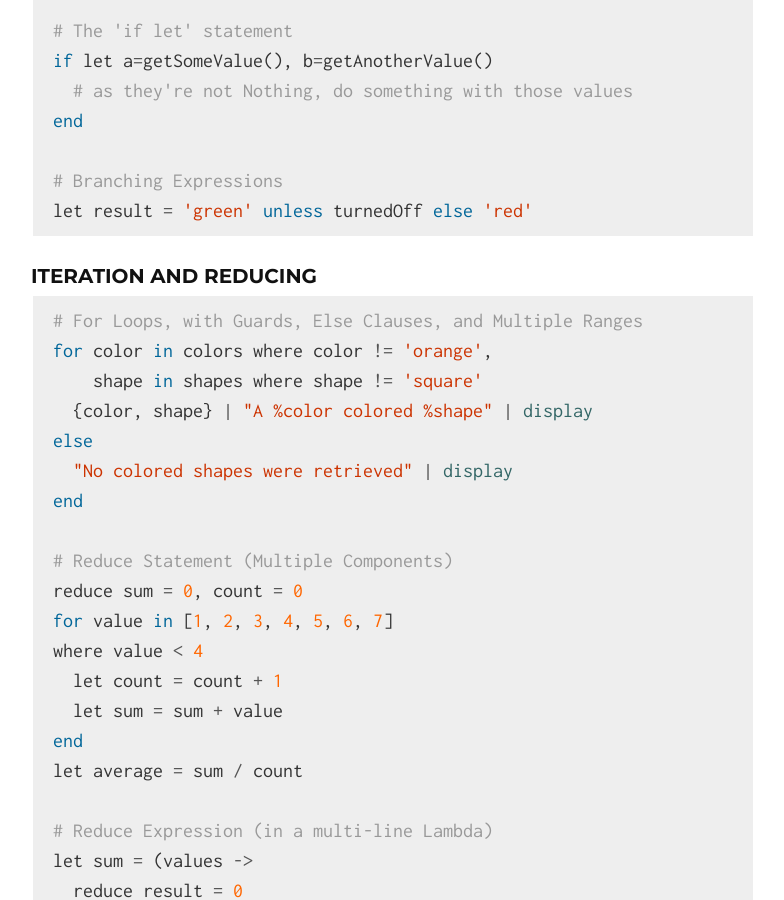
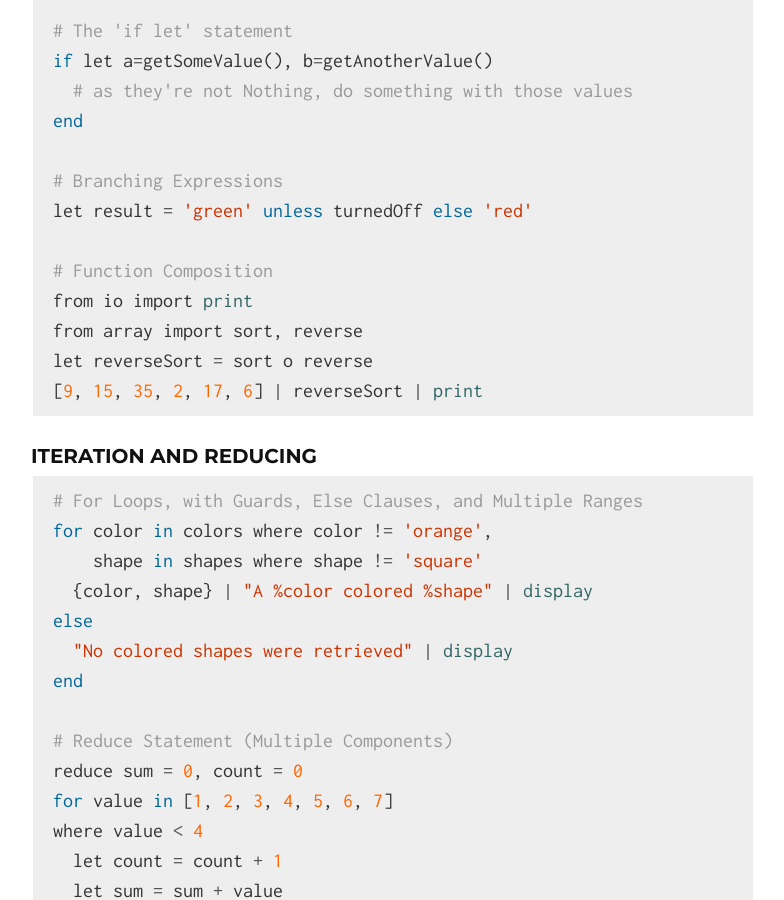
Before and after one commit to kode4food/fate-lang, a Jekyll site: the page built from index.md, in a window 1280 px wide and 900 px high, scrolled down 2684 px. Shown: the whole window, without its empty margins (247-1031 px from the left). Built offline with Jekyll 4.4.1, drawn with Linux system fonts in a browser that asks for light colours.

Commit message:
composition example

````diff
--- a/index.md
+++ b/index.md
@@ -86,6 +86,12 @@ end
 
 # Branching Expressions
 let result = 'green' unless turnedOff else 'red'
+
+# Function Composition
+from io import print
+from array import sort, reverse
+let reverseSort = sort o reverse
+[9, 15, 35, 2, 17, 6] | reverseSort | print
 ```
 
 ### Iteration And Reducing
````
